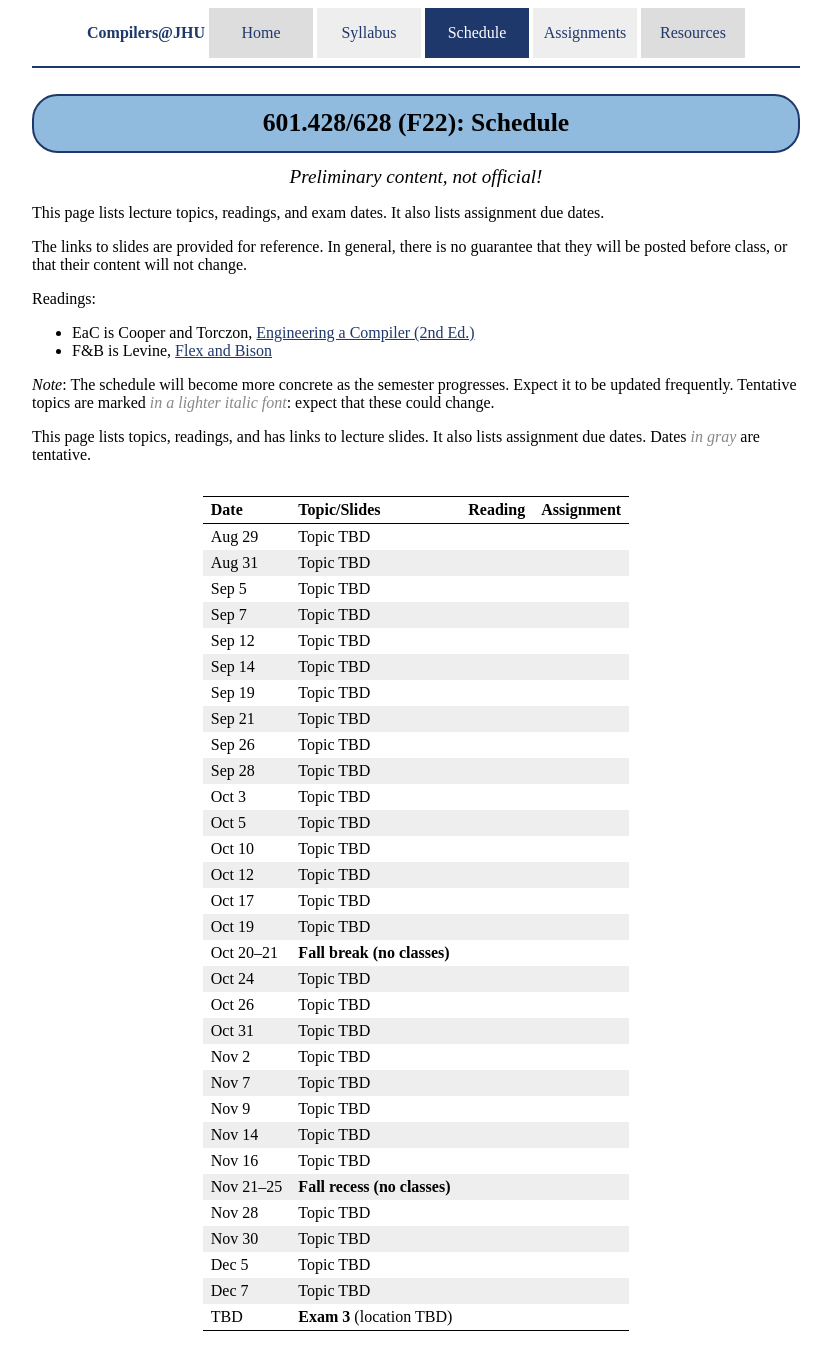
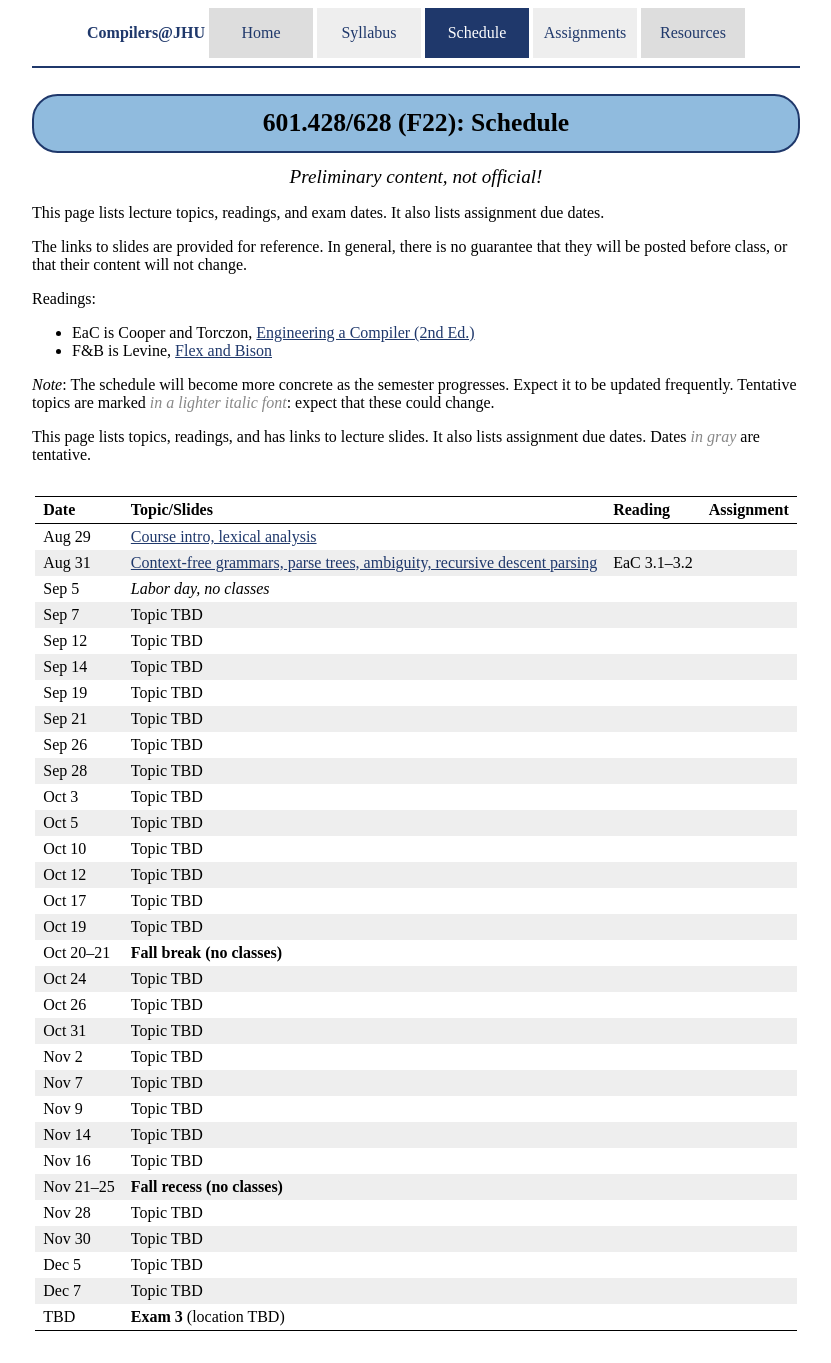
Before and after one commit to jhucompilers/fall2022, a Jekyll site: the page built from schedule.md, in a window 1280 px wide. Shown: the whole page, without its empty margins (224-1055 px from the left). Built offline with Jekyll 4.4.1, drawn with Linux system fonts in a browser that asks for light colours.

Commit message:
add week 1 lecture topics and slides

```diff
--- a/gen_schedule.rb
+++ b/gen_schedule.rb
@@ -54,9 +54,11 @@ CSV.foreach('schedule.csv') do |row|
 
     print date
 
-    print " | #{topic}"
     if slides != ''
-      print ": [slides](#{slides})"
+      print " | [#{topic}](#{slides})"
+    else
+      print " | #{topic}"
+      #print ": [slides](#{slides})"
     end
 
     if example_code != ''
--- a/schedule.csv
+++ b/schedule.csv
@@ -1,7 +1,7 @@
 Date,Topic,Slides,"Example Code",Reading,Assignment
-Aug 29,Topic TBD,,,
-Aug 31,Topic TBD,,,
-Sep 5,Topic TBD,,,
+Aug 29,"Course intro, lexical analysis",lectures/lecture01-public.pdf,,
+Aug 31,"Context-free grammars, parse trees, ambiguity, recursive descent parsing",lectures/lecture02-public.pdf,,EaC 3.1–3.2,
+Sep 5,"*Labor day, no classes*",
 Sep 7,Topic TBD,,,
 Sep 12,Topic TBD,,,
 Sep 14,Topic TBD,,,
--- a/schedule.md
+++ b/schedule.md
@@ -27,9 +27,9 @@ gray</span> are tentative.
 
 Date&nbsp;&nbsp;&nbsp;&nbsp;&nbsp; | Topic/Slides | Reading | Assignment
 ------------------ | ------------ | ------- | ----------
-Aug 29 | Topic TBD |  |
-Aug 31 | Topic TBD |  |
-Sep 5 | Topic TBD |  |
+Aug 29 | [Course intro, lexical analysis](lectures/lecture01-public.pdf) |  |
+Aug 31 | [Context-free grammars, parse trees, ambiguity, recursive descent parsing](lectures/lecture02-public.pdf) | EaC 3.1–3.2 |
+Sep 5 | *Labor day, no classes* |  |
 Sep 7 | Topic TBD |  |
 Sep 12 | Topic TBD |  |
 Sep 14 | Topic TBD |  |
```
Also changed, not shown: 2 other files.
